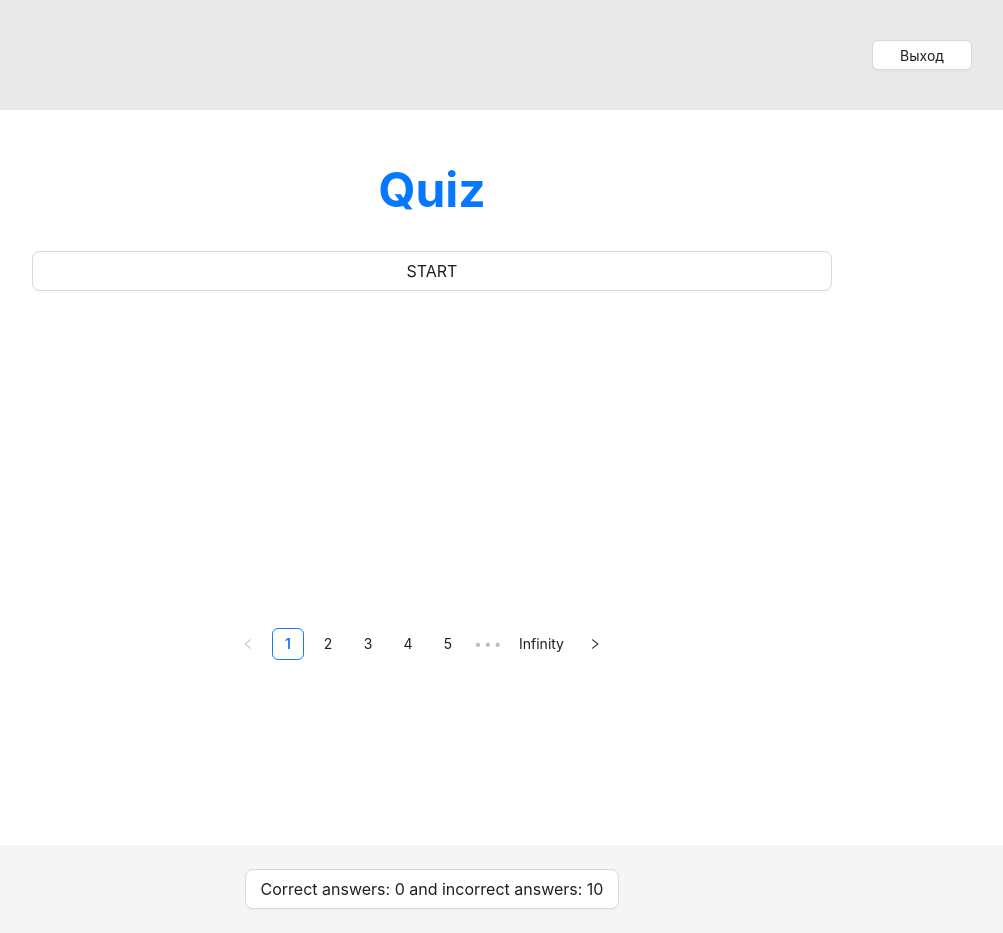
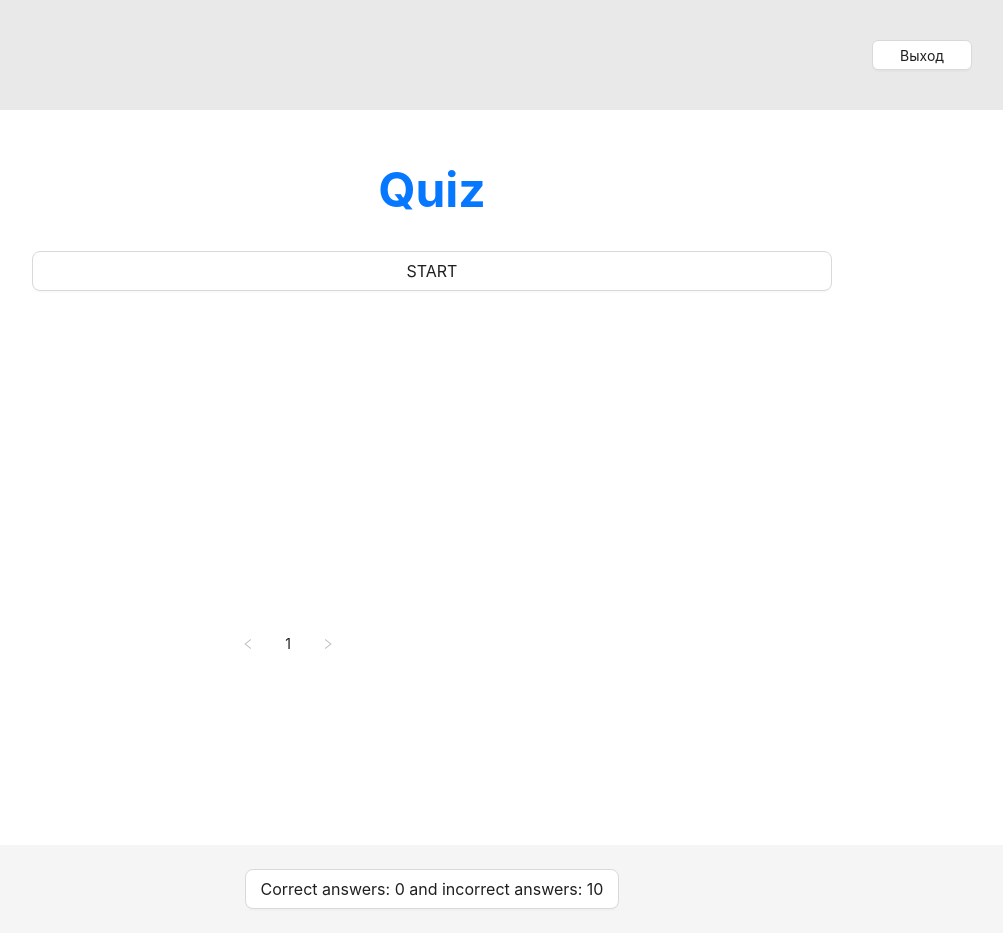
Before and after one commit to tanyakoshikova/quiz_task, a React app in the folder frontend/: page /quiz in a window 1280 px wide. Shown: the whole page, without its empty margins (208-1211 px from the left). Built offline with nearby package versions, Linux system fonts and the light colour scheme.

Commit message:
Refactoring frontend part

```diff
--- a/frontend/src/components/Quiz/QuestionGard.tsx
+++ b/frontend/src/components/Quiz/QuestionGard.tsx
@@ -1,24 +1,15 @@
 import React from 'react';
 import {Props} from 'redux/types';
 import {Timer} from "components/Timer/Timer";
-import {useAppDispatch} from "userReducer";
-import {finish} from "redux/reducers";
 
-
-const QuestionGard: React.FC<Props> = ( {question, answers, callback, userAnswer, questionNr, totalQuestions} ) => {
-
-
-    const dispatch = useAppDispatch();
-    const showResult = () => {
-        dispatch(finish());
-    };
+const QuestionGard: React.FC<Props> = ( {question, answers, callback, userAnswer, questionNr, totalQuestions, onFinish} ) => {
 
     return (
         <div>
-            <p className={"number"}>
+            <p className="number">
                 Question: {questionNr} / {totalQuestions}
             </p>
-            <Timer countMinutes={10} onFinish={showResult}/>
+            <Timer countMinutes={0.3} onFinish={onFinish} />
             <p dangerouslySetInnerHTML={{ __html: question }}/>
             <div>
                 {answers.map((answer) => (
--- a/frontend/src/components/Quiz/Questions.tsx
+++ b/frontend/src/components/Quiz/Questions.tsx
@@ -1,12 +1,12 @@
 import React, {MouseEvent, useState} from 'react';
-import {Button} from 'antd';
+import {Button, CountdownProps} from 'antd';
 import {LoadingOutlined} from '@ant-design/icons';
 import QuestionGard from 'components/Quiz/QuestionGard';
 import {Difficulty, QuestionState} from "redux/types";
 import {fetchQuizQuestions} from "redux/actionCreator";
 import {AnswerObject} from 'redux/types';
 import '../../App.scss';
-import { Pagination } from 'antd';
+import {Pagination} from 'antd';
 import {Footer} from "antd/es/layout/layout";
 import {TOTAL_QUESTIONS} from "components/Quiz/utils";
 
@@ -19,7 +19,6 @@ const Questions = () => {
     const [userAnswers, setUserAnswers] = useState<AnswerObject[]>([]);
     const [score, setScore] = useState(0);
     const [gameOver, setGameOver] = useState(true);
-
 
     const startQuiz = async () => {
         setLoading(true);
@@ -50,19 +49,12 @@ const Questions = () => {
         }
     };
 
-    const nextQuestion = () => {
-        const nextQuestion = number + 1;
-
-        if (nextQuestion === TOTAL_QUESTIONS) {
-            setGameOver(true);
-        } else {
-            setNumber(nextQuestion);
-        }
+    const handleChangePage = (page: number) => {
+        setNumber(page - 1);
     };
 
-
-    const handleChangePage = (page: number) => {
-        setNumber(page);
+    const onFinish: CountdownProps['onFinish'] = async () => {
+        setGameOver(true);
     };
 
 
@@ -83,16 +75,18 @@ const Questions = () => {
                         answers={questions[number].answers}
                         userAnswer={userAnswers ? userAnswers[number] : undefined}
                         callback={checkAnswer}
+                        onFinish={onFinish}
                     />
                 )}
                 <Pagination className="pagination"
-                    total={TOTAL_QUESTIONS}
-                    current={number}
+                    total={questions.length}
+                    defaultCurrent={score}
                     onChange={handleChangePage}
-                    pageSize={score}
+                    pageSize={1}
                 />
             </div>
             <Footer style={{textAlign: 'center'}}>
+                {/*<Button onClick={onFinish}>Конец игры</Button>*/}
                 <Button size='large'>Сorrect answers: {score} and incorrect answers: {TOTAL_QUESTIONS - score}</Button>
             </Footer>
         </div>
--- a/frontend/src/redux/reducers.ts
+++ b/frontend/src/redux/reducers.ts
@@ -7,7 +7,7 @@ export const initialState: QuizState = {
     currentQuestion: 0,
     answers: [],
     score: 0,
-    isFinished: false,
+    isFinished: true,
 };
 export const finish = () => ({type: typeof finish})
 
--- a/frontend/src/redux/types.ts
+++ b/frontend/src/redux/types.ts
@@ -20,6 +20,7 @@ export interface Props {
     userAnswer: AnswerObject | undefined;
     questionNr: number;
     totalQuestions: number;
+    onFinish: () => void;
 }
 
 export interface AnswerObject {
```
